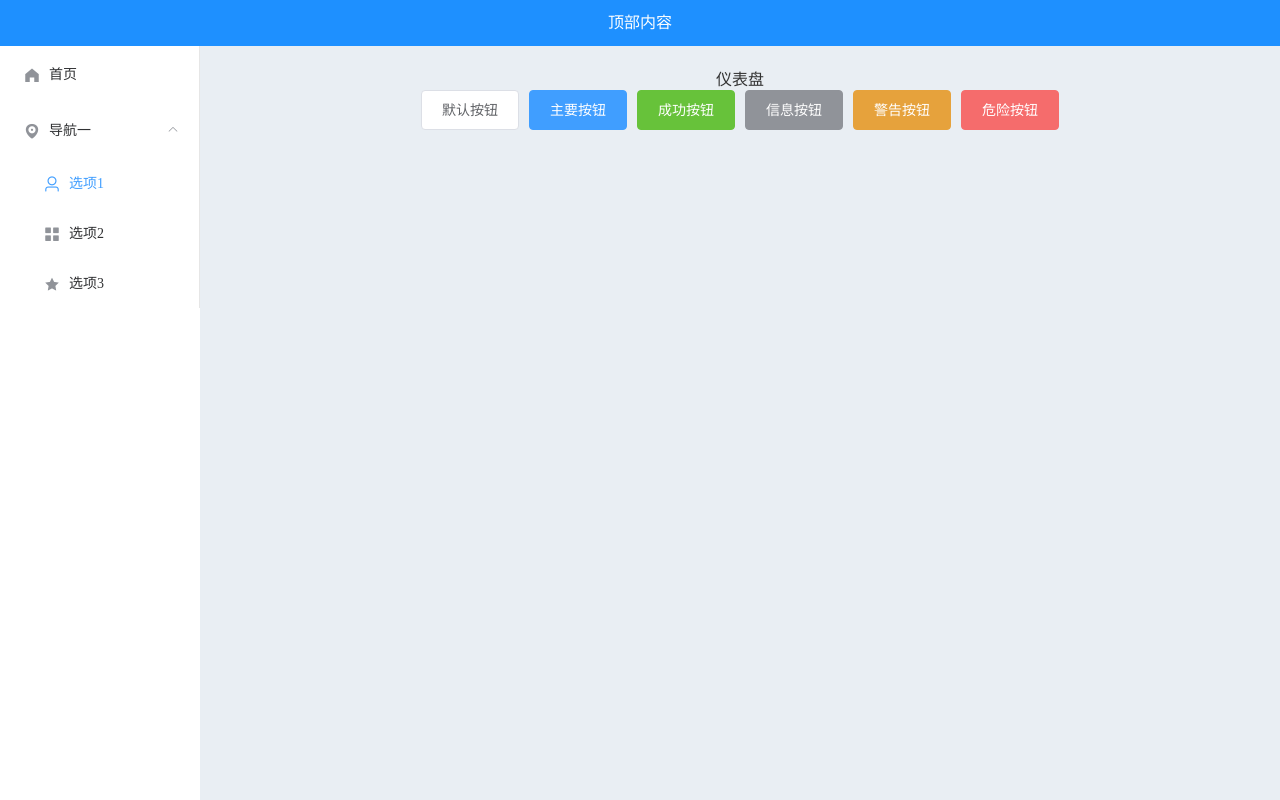
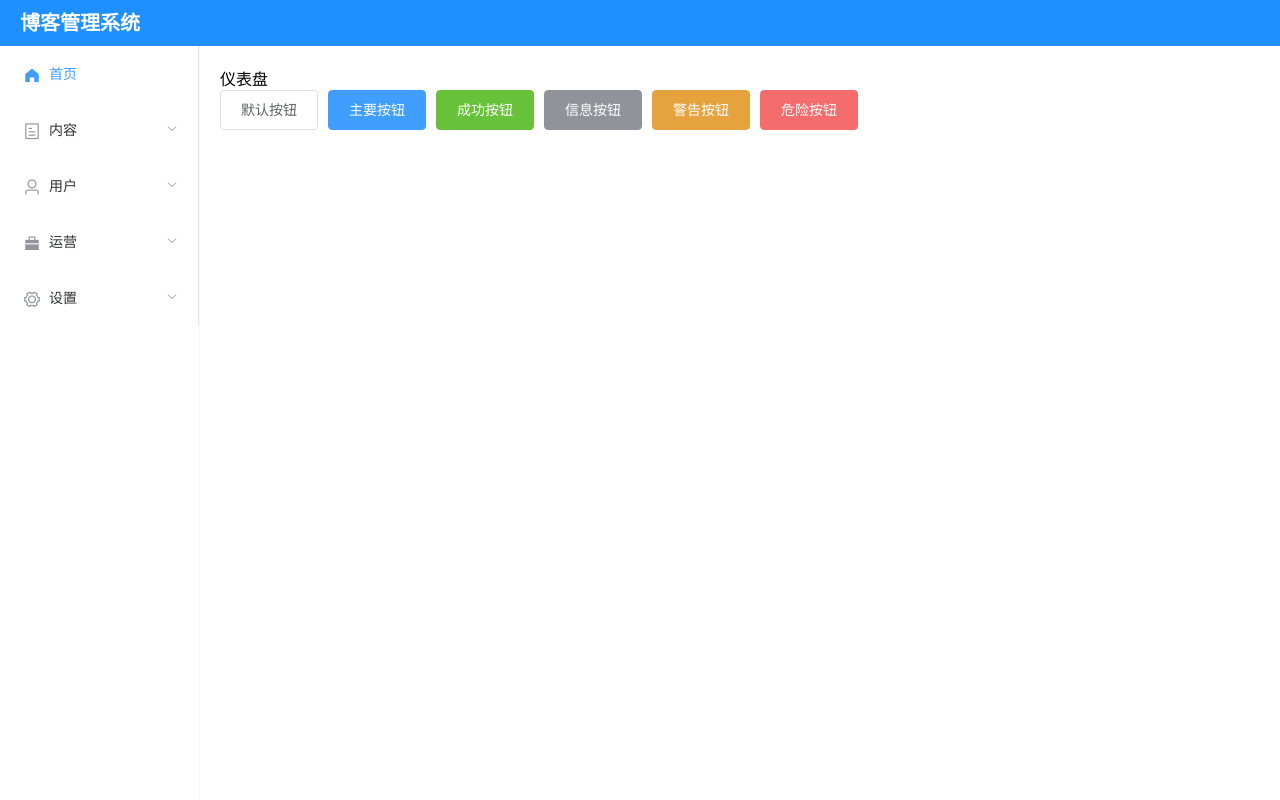
Before and after one commit to phcbest/PhcSobAadmin, a Vue app: page /#/index in a window 1280 px wide. Built offline with nearby package versions, Linux system fonts and the light colour scheme.

Commit message:
2021-10-04 10:20:17  编写侧边栏

```diff
--- a/src/layout/base-view.vue
+++ b/src/layout/base-view.vue
@@ -1,7 +1,9 @@
 <template>
     <div>
         <el-container>
-            <el-header id="admin-header-box">顶部内容</el-header>
+            <el-header id="admin-header-box">
+                <top-header></top-header>
+            </el-header>
             <el-container>
                 <el-aside id="left-menu-list-box" width="200px">
                     <left-menu/>
@@ -35,20 +37,13 @@
 <style>
     .el-header {
         background-color: dodgerblue;
-        color: #ffffff;
-        text-align: center;
         line-height: 46px;
         height: 46px !important;
     }
 
     .el-aside {
+        border-right: aliceblue solid 1px;
         line-height: 100px;
-    }
-
-    .el-main {
-        background-color: #E9EEF3;
-        color: #333;
-        text-align: center;
     }
 
 
--- a/src/layout/left-menu.vue
+++ b/src/layout/left-menu.vue
@@ -1,33 +1,35 @@
 <template>
 
     <el-menu
-            default-active="1-1"
-            class="el-menu-vertical-demo">
-        <el-menu-item index="2">
-            <i class="el-icon-s-home  "></i>
-            <span slot="title">首页</span>
-        </el-menu-item>
+            default-active="0"
+            :unique-opened="true"
+            class="el-menu-vertical">
+        <!--遍历菜单内容 两种，一种有子类的，一种没子类的-->
+        <template v-for="(item,index) in menuList">
+            <router-link :to="item.path" v-if="!item.children&&!item.hidden" :key="index">
+                <el-menu-item :index="index+''">
+                    <i :class="item.icon"></i>
+                    <span slot="title">{{item.name}}</span>
+                </el-menu-item>
+            </router-link>
 
-        <el-submenu index="1">
-            <template slot="title">
-                <i class="el-icon-location"></i>
-                <span>导航一</span>
-            </template>
-            <el-menu-item index="1-1">
-                <i class="el-icon-user"/>
-                <span slot="title">选项1</span>
-            </el-menu-item>
-            <el-menu-item index="1-2">
-                <i class="el-icon-menu"/>
-                <span slot="title">选项2</span>
-            </el-menu-item>
-            <el-menu-item index="1-3">
-                <i class="el-icon-star-on"/>
-                <span slot="title">选项3</span>
-            </el-menu-item>
-        </el-submenu>
+            <el-submenu :key="index" :index="index+''" v-if="item.children&&!item.hidden">
+                <template slot="title">
+                    <i :class="item.icon"></i>
+                    <span>{{item.name}}</span>
+                </template>
+                <template v-for="(subItem,subIndex) in item.children">
+                    <router-link v-if="!subItem.hidden"
+                                 :to="item.path+'/'+subItem.path" :key="subIndex">
+                        <el-menu-item :index="index+'-'+subIndex">
+                            <i :class="subItem.icon"></i>
+                            <span>{{subItem.name}}</span>
+                        </el-menu-item>
+                    </router-link>
+                </template>
 
-
+            </el-submenu>
+        </template>
     </el-menu>
 </template>
 
@@ -49,5 +51,7 @@
 </script>
 
 <style scoped>
-
+    .el-menu-vertical a {
+        text-decoration: none;
+    }
 </style>
--- /dev/null
+++ b/src/layout/top-header.vue
@@ -0,0 +1,25 @@
+<template>
+    <div>
+        <div class="header-left-box">
+            <div class="header-logo">博客管理系统</div>
+        </div>
+        <div class="header-right-box">
+
+        </div>
+    </div>
+</template>
+
+<script>
+    export default {
+        name: "top-header"
+    }
+</script>
+
+<style scoped>
+    .header-logo {
+        color: #fff;
+        font-size: 20px;
+        font-weight: 600;
+    }
+
+</style>
--- a/src/main.js
+++ b/src/main.js
@@ -4,9 +4,11 @@ import router from "./router/index";
 import ElementUI from 'element-ui';
 import 'element-ui/lib/theme-chalk/index.css';
 import leftMenu from './layout/left-menu';
+import topHeader from './layout/top-header';
 
 Vue.use(ElementUI);
 Vue.component("leftMenu", leftMenu)
+Vue.component("topHeader", topHeader)
 
 Vue.config.productionTip = false;
 new Vue({
--- a/src/router/index.js
+++ b/src/router/index.js
@@ -117,7 +117,7 @@ export const routes = [
             {
                 path: "/operation",
                 hidden: false,
-                icon: "",
+                icon: "el-icon-s-cooperation",
                 name: "运营",
                 component: rightView,
                 children: [
```
